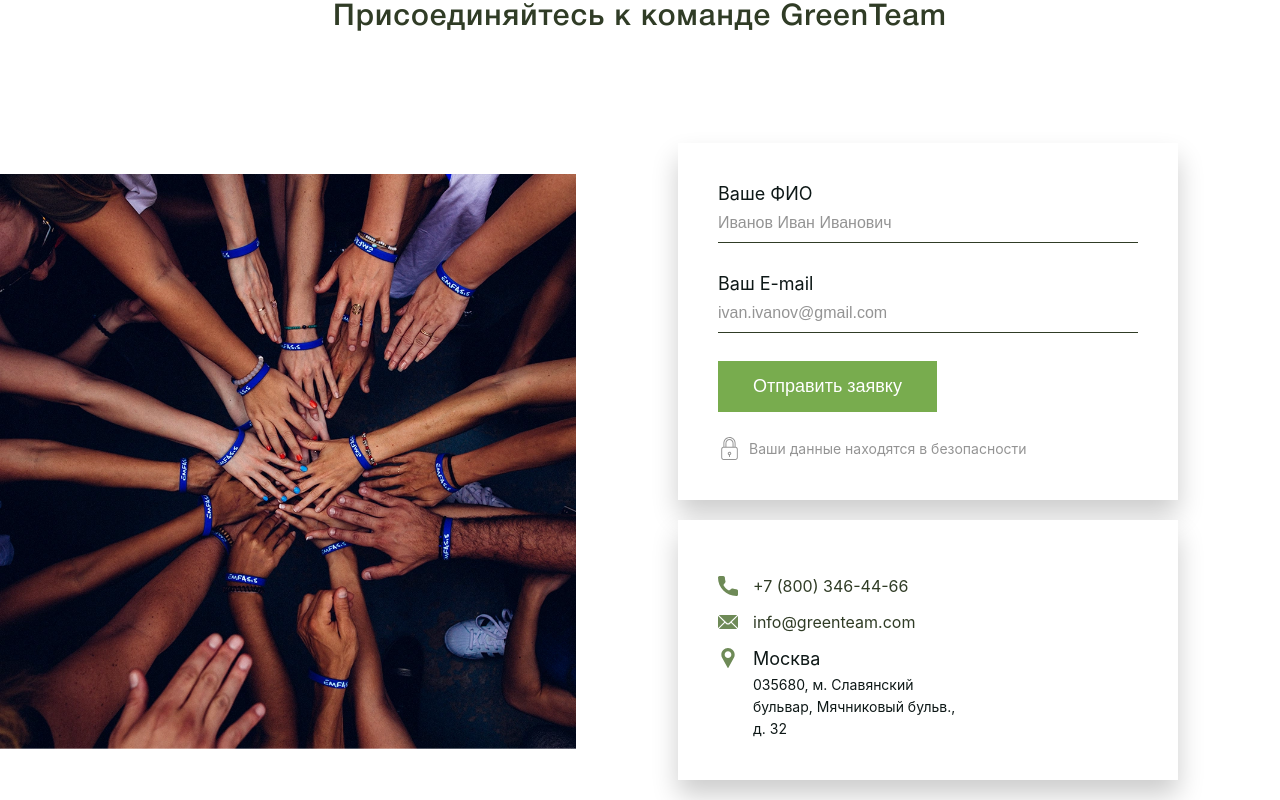
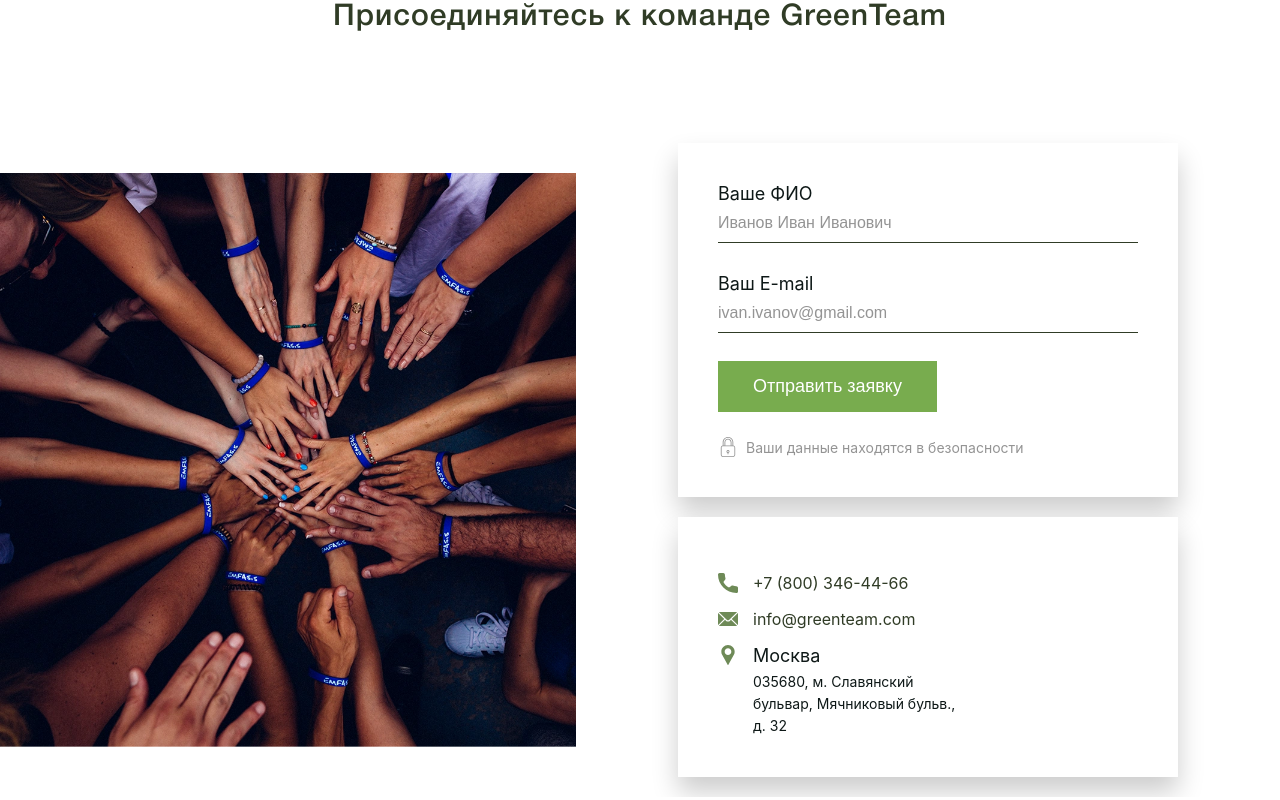
Before and after one commit to crew-dev/ecology-project, a plain HTML site: page index.html in a window 1280 px wide. Shown: the part 5686-6486 px from the top of the page. Drawn offline with Linux system fonts and the light colour scheme.

Commit message:
Update style.css

```diff
--- a/css/style.css
+++ b/css/style.css
@@ -666,8 +666,8 @@ margin-bottom: 28px;
 	 content: "";
 	 position: relative;
 	 float: left;
-	 width: 23px;
-	 height: 23px;
+	 width: 20px;
+	 height: 20px;
 	 margin-right: 8px;
 	 background-image: url(../img/svg/lock.svg);
 	 background-repeat: no-repeat;
```
